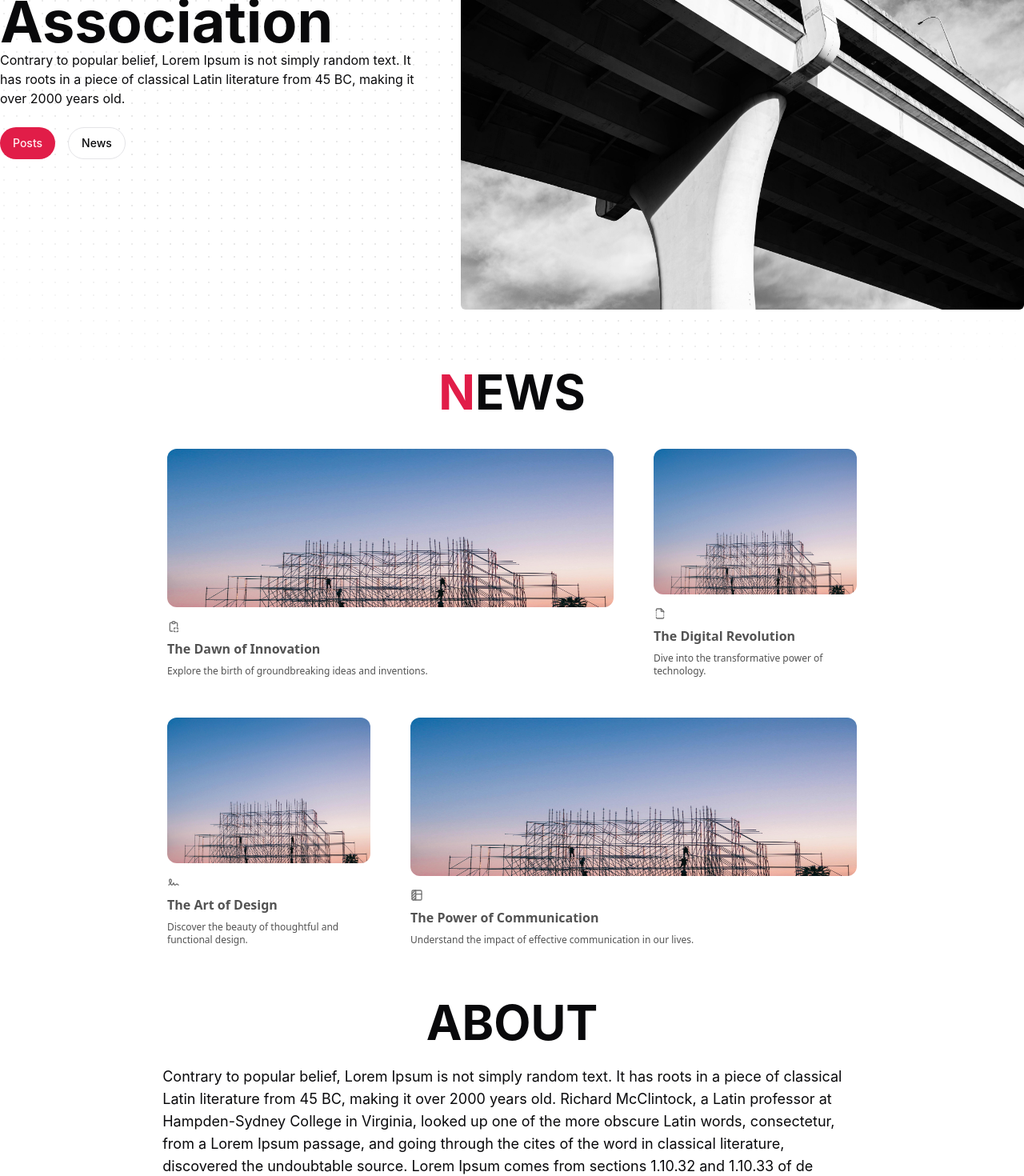
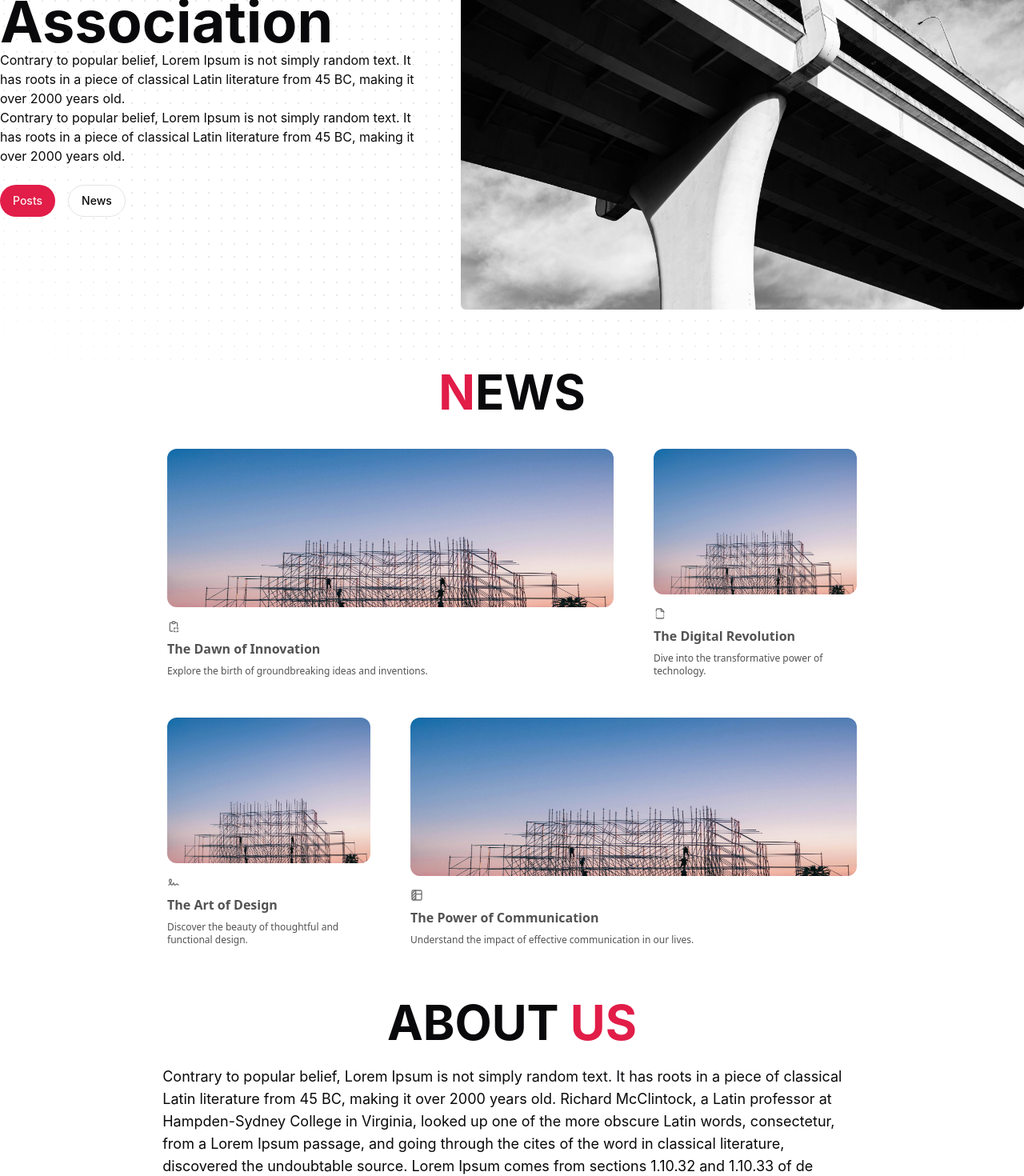
Before and after one commit to Abhinesh612/cea-test, a Next.js app: page / in a window 1280 px wide. Shown: the part 340-1810 px from the top of the page at 80% size. Built offline with nearby package versions, Linux system fonts and the light colour scheme.

Commit message:
hero section fix

```diff
--- a/app/page.tsx
+++ b/app/page.tsx
@@ -19,12 +19,14 @@ export default function Home() {
   return (
     <Layout>
       <main className="w-fill md:h-screen flex md:items-center justify-center pt-[90px] relative dark:bg-dot-white/[0.2] bg-dot-black/[0.2]">
-        <div className="absolute pointer-events-none inset-0 flex items-center justify-center dark:bg-black bg-white [mask-image:radial-gradient(ellipse_at_center,transparent_60%,black)]"></div>
+        <div className="absolute pointer-events-none inset-0 flex items-center justify-center dark:bg-black bg-white [mask-image:radial-gradient(ellipse_at_center,transparent_60%,black)] max-sm:[mask-image:radial-gradient(ellipse_at_center,transparent_0%,black)]"></div>
         <div className="container grid lg:grid-cols-[0.75fr_1fr] gap-8 md:gap-12">
           <div className="flex flex-col justify-start pt-6 max-md:ml-3">
             <h1 className="z-20 text-5xl md:text-7xl font-bold">Civil Engineering</h1>
             <h1 className="z-20 text-5xl md:text-7xl font-bold">Association</h1>
-            <p className="z-20">Contrary to popular belief, Lorem Ipsum is not simply random text. It has roots in a piece of classical Latin literature from 45 BC, making it over 2000 years old.</p>
+
+            <p className="z-20 space-y-1">Contrary to popular belief, Lorem Ipsum is not simply random text. It has roots in a piece of classical Latin literature from 45 BC, making it over 2000 years old.</p>
+            <p className="z-20  space-y-1 max-md:hidden">Contrary to popular belief, Lorem Ipsum is not simply random text. It has roots in a piece of classical Latin literature from 45 BC, making it over 2000 years old.</p>
 
             <div className="z-20 flex gap-4 mt-6">
               <Button className="rounded-3xl">Posts</Button>
@@ -59,7 +61,7 @@ export default function Home() {
       </main>
       {/*
 
-    NEWS subsection
+    ABOUT subsection
 
  */}
 
@@ -67,6 +69,7 @@ export default function Home() {
         <div className="container">
           <div className="w-full flex justify-center mb-6">
             <h2 className="text-6xl font-bold inline-block">ABOUT</h2>
+            <h2 className="text-6xl font-bold inline-block text-primary">&nbsp;US</h2>
           </div>
         </div>
         <div className="w-full flex flex justify-center">
```
